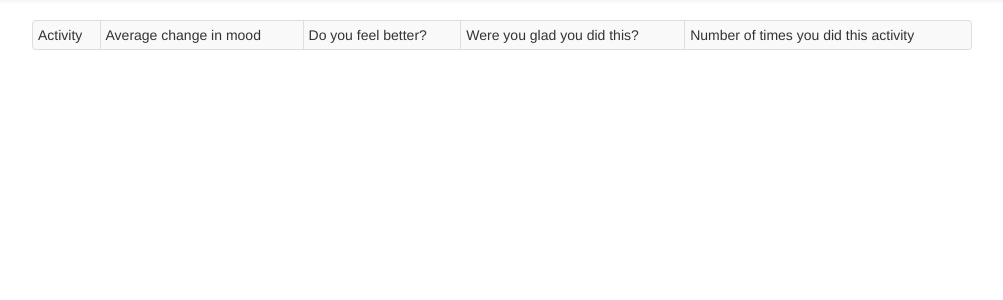
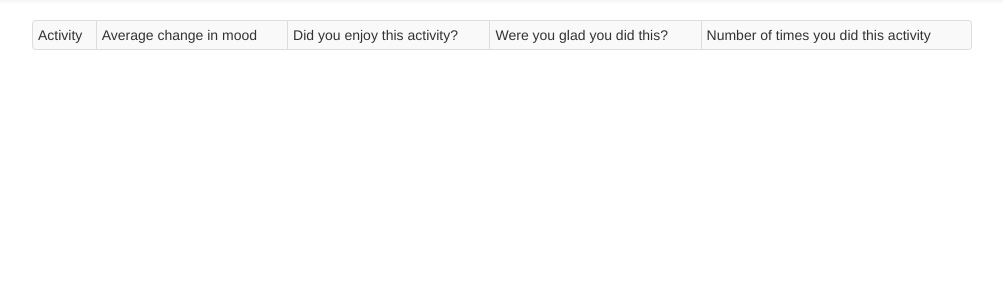
Before and after one commit to icnivad/kibun, a Django app: template ActivityChooser/templates/activity/data.html in a window 1280 px wide. Shown: the part 52-352 px from the top of the page, without its empty margins (138-1141 px from the left). Run offline with Django 3.2, Linux system fonts and the light colour scheme; the template is opened without the code that fills it, so the values that code supplies are empty; parts of the project's set-up code (start-up, migrations or seed data) failed here and were passed over; some libraries are stand-ins or nearby versions.

Commit message:
feelBetter to enjoyed -> still need to change modelField

```diff
--- a/ActivityChooser/models.py
+++ b/ActivityChooser/models.py
@@ -164,7 +164,9 @@ class ActivityRating(UserData, SessionStashable):
 	postMood=models.DecimalField(max_digits=3, decimal_places=1, blank=True, null=True)
 	postDateTime=models.DateTimeField(blank=True, null=True)
 
-	feltBetter=models.CharField(verbose_name="Do you feel better?", choices=boolChoices, blank=True, default="", max_length=50)
+	#just changed felt better to enjoyThisActivity -> all previous assoc. data is probably bad now.
+	#also should change name of field!!!! But that can wait I guess
+	feltBetter=models.CharField(verbose_name="Did you enjoy this activity?", choices=boolChoices, blank=True, default="", max_length=50)
 	goodChoice=models.CharField(verbose_name="Are you glad you did this activity?", choices=boolChoices, blank=True, default="", max_length=50) # are you glad you did the activity?
 	comment=models.TextField(blank=True, default="")
 
--- a/ActivityChooser/templates/activity/data.html
+++ b/ActivityChooser/templates/activity/data.html
@@ -6,7 +6,7 @@
 	<tr>
 		<td>Activity</td>
 		<td>Average change in mood</td>
-		<td>Do you feel better?</td>
+		<td>Did you enjoy this activity?</td>
 		<td>Were you glad you did this?</td>
 		<td>Number of times you did this activity</td>
 	</tr>
--- a/ActivityChooser/templates/activity/history.html
+++ b/ActivityChooser/templates/activity/history.html
@@ -23,7 +23,7 @@
 			Mood After
 		</td>
 		<td>
-			Feel better?
+			Did you enjoy it?
 		</td>
 		<td>
 			Glad you did it?
```
